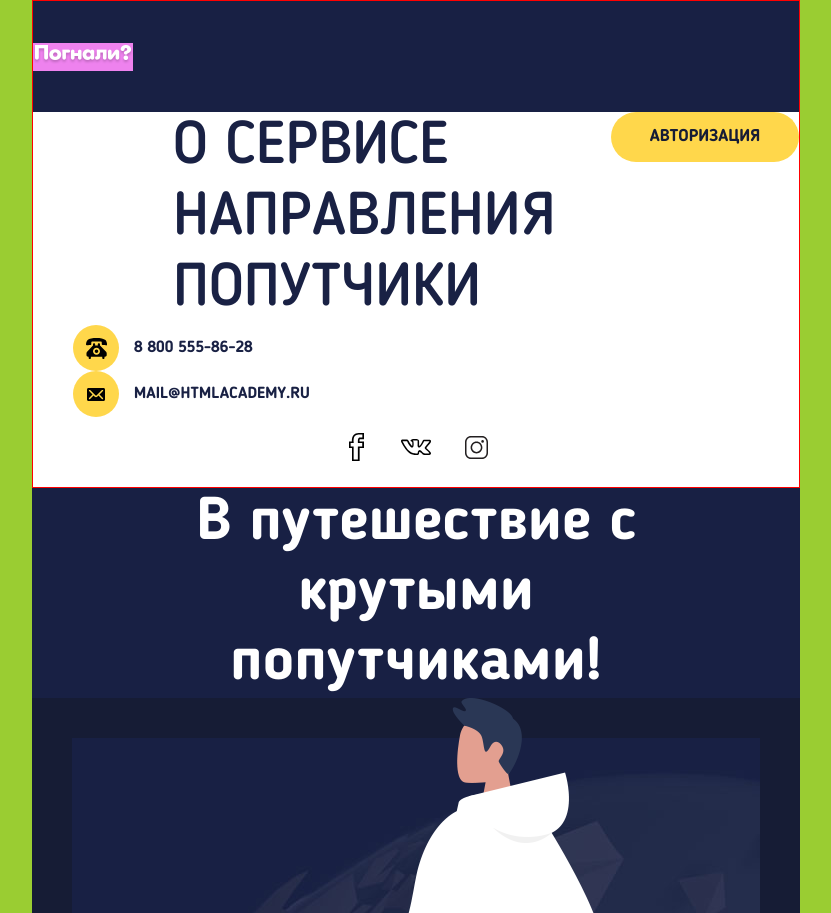
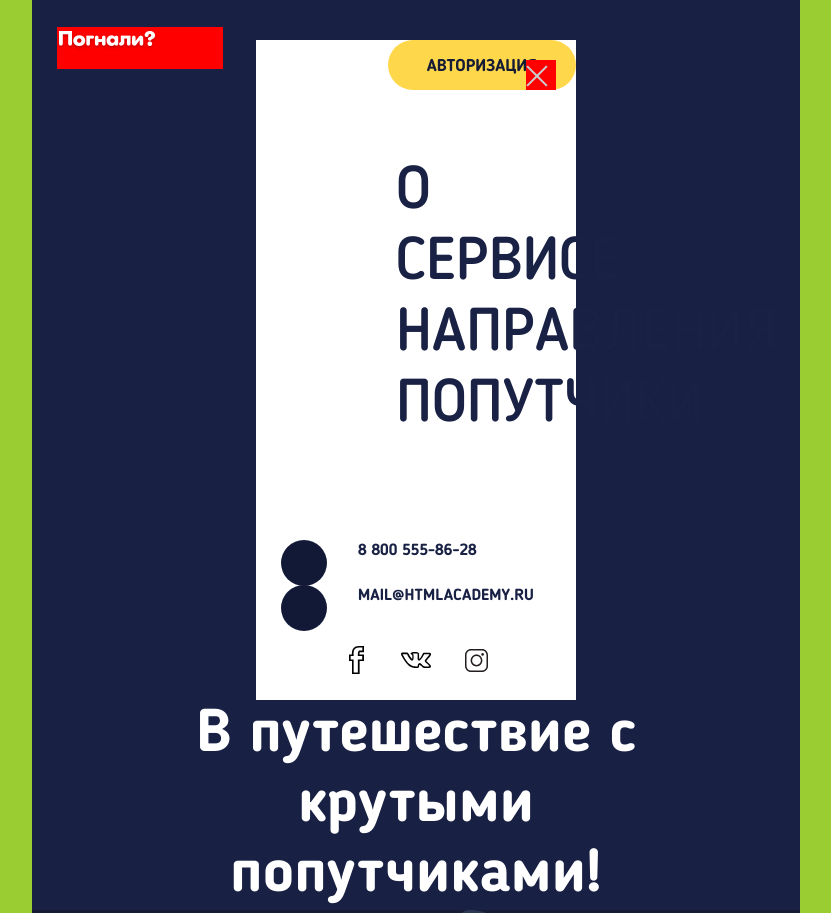
Before and after one commit to zimiki/824601-pognali-18, a plain HTML site: page source/index.html in a window 1280 px wide. Shown: the top 913 px of the page, without its empty margins (224-1055 px from the left). Drawn offline with nearby package versions, Linux system fonts and the light colour scheme; files that its build step writes are made by us from their sources.

Commit message:
Вариант верхнего меню через абсолютную привязку

```diff
--- a/source/index.html
+++ b/source/index.html
@@ -15,26 +15,31 @@
       <img class="logo__image logo__image--white" src="img/logo-mobile-white@1x.png" width="100" height="19"
         alt="Сервис поиска попутчиков 'Погнали?'">
     </a>
-
-    <nav class="page-header__main-nav main-nav">
-      <button class="main-nav__toggle" type="button">Открыть меню</button>
+    <nav class="page-header__main-nav main-nav  main-nav--opened main-nav--nojs">
+      <button class="main-nav__toggle" type="button"><span class="visually-hidden">Открыть меню</span></button>
       <div class="main-nav__wrapper">
         <ul class="main-nav__page-list page-list">
           <li class="page-list__item"><a class="page-list__link" href="#">О сервисе</a></li>
           <li class="page-list__item"><a class="page-list__link" href="form.html">Направления</a></li>
           <li class="page-list__item"><a class="page-list__link" href="catalog.html">Попутчики</a></li>
         </ul>
+
         <ul class="main-nav__user-list user-list">
-          <li class="user-list__item-wrapper user-list__item-wrapper--login"><a class="user-list__login button" href="login.html">Авторизация</a></li>
-          <li class="user-list__item-wrapper">
-            <span class="user-list__item user-list__item--phone">Телефон:</span>
-            <a class="user-list__link" href="tel:+78005558628">8 800 555-86-28</a>
-          </li>
-          <li class="user-list__item-wrapper">
-            <span class="user-list__item user-list__item--email">Почта:</span>
-            <a class="user-list__link" href="maulto:mail@htmlacademy.ru">mail@htmlacademy.ru</a>
-          </li>
+          <li class="user-list__item">
+            <a class="user-list__login button" href="login.html">Авторизация</a></li>
         </ul>
+
+        <div class="main-nav__contact-wrapper">
+          <a class="main-nav__contact main-nav__contact--phone" href="tel:+78005558628">
+            <span class="visually-hidden">Телефон:</span>
+            8 800 555-86-28
+          </a>
+          <a class="main-nav__contact main-nav__contact--email" href="maulto:mail@htmlacademy.ru">
+            <span class="visually-hidden">Почта:</span>
+            mail@htmlacademy.ru
+          </a>
+        </div>
+
         <ul class="main-nav__social social">
           <li><a class="social__link social__link--fb social__link--light"
               href="https://www.facebook.com/htmlacademy">Facebook</a></li>
@@ -227,6 +232,9 @@
     <button class="business-modal__close button" type="button">Закрыть окно</button>
   </section>
 
+  <script src="../js/main-nav.js"></script>
+
+
 </body>
 
 </html>
--- /dev/null
+++ b/source/js/main-nav.js
@@ -0,0 +1,14 @@
+var navMain = document.querySelector('.main-nav');
+var navToggle = document.querySelector('.main-nav__toggle');
+
+navMain.classList.remove('main-nav--nojs');
+
+navToggle.addEventListener('click', function () {
+  if (navMain.classList.contains('main-nav--closed')) {
+    navMain.classList.remove('main-nav--closed');
+    navMain.classList.add('main-nav--opened');
+  } else {
+    navMain.classList.add('main-nav--closed');
+    navMain.classList.remove('main-nav--opened');
+  }
+});
--- a/source/less/blooks/main-nav.less
+++ b/source/less/blooks/main-nav.less
@@ -1,12 +1,16 @@
 .main-nav {
+  position: relative;
+  width: 320px;
+  margin: 0 auto;
   text-transform: uppercase;
   font-weight: bold;
 }
 
 .main-nav__wrapper {
-  position: relative;
   display: flex;
   flex-direction: column;
+  width: 320px;
+  min-height: 500px;
   color: #192144;
   background-color: #ffffff;
   padding-right: 25px;
@@ -14,15 +18,106 @@
 }
 
 .main-nav__toggle {
-  font-size: 0;
+  position: absolute;
+  top: 20px;
+  right: 20px;
+  z-index: 2;
+  display: block;
   width: 30px;
   height: 30px;
+  cursor: pointer;
+  border: none;
+  background-color: red;
+}
+
+.main-nav--closed .main-nav__toggle {
   background-image: url("../img/menu.svg");
-  background-position: center;
   background-repeat: no-repeat;
-  background-color: transparent;
-  border: 0;
+  background-size: 25px auto;
+  background-position: 3px 9px;
 }
+
+.main-nav--closed .main-nav__wrapper {
+  display: none;
+}
+
+.main-nav--opened .main-nav__toggle {
+  &::before,
+  &::after {
+    content: "";
+    position: absolute;
+    top: 14;
+    left: -3px;
+    width: 28px;
+    height: 2px;
+    background-color: #cccccc;
+  }
+
+  &::before {
+    transform: rotate(45deg);
+  }
+
+  &::after {
+    transform: rotate(-45deg);
+  }
+
+  &:hover::before,
+  &:hover::after {
+    background-color: #9ba0b6;
+  }
+
+  &:active::before,
+  &:active::after {
+    background-color: #161c35;
+  }
+}
+
+.main-nav--nojs .main-nav__toggle {
+  display: none;
+}
+
+.main-nav__contact-wrapper {
+  display: flex;
+  flex-direction: column;
+  margin-right: 25px;
+  margin-left: 25px;
+
+}
+
+.main-nav__contact {
+  height: 45px;
+  vertical-align: middle;
+  position: relative;
+  font-size: 16px;
+  line-height: 22px;
+  color: #192144;
+  padding-left: 37px;
+
+  &::before {
+    position: absolute;
+    content: "";
+    width: 46px;
+    height: 46px;
+    top: 0;
+    left: -40px;
+    font-size: 0;
+    background-color: #121936;
+    background-position: center;
+    background-repeat: no-repeat;
+    border-radius: 50%;
+  }
+}
+/*
+  &--phone::before {
+    background-image: url("../img/contacts-phone.svg");
+    background-size: auto 21px;
+  }
+
+  &--email::before {
+    background-image: url("../img/contacts-mail.svg");
+    background-size: auto 13px;
+  }*/
+
 
 @media (min-width: @tablet-width) {
   .main-nav__wrapper {
--- a/source/less/blooks/page-header.less
+++ b/source/less/blooks/page-header.less
@@ -1,14 +1,25 @@
 .page-header {
-  min-height: 65px;
-  padding-top: 25px;
+  position: relative;
+  min-height: 60px;
+  display: flex;
+  flex-direction: column;
+  color: #ffffff;
   background-color: #161c36;
-  border: 1px red solid;
 }
 
 .page-header__logo {
+  position: absolute;
+  background: red;
   width: 100px;
   height: 19px;
-  background-color: violet;
+  top: 27px;
+  left: 25px;
+  z-index: 2;
+}
+
+.logo__image {
+  width: 100px;
+  height: 19px;
 }
 
 @media (min-width: @tablet-width) {
--- a/source/less/blooks/page-list.less
+++ b/source/less/blooks/page-list.less
@@ -3,6 +3,7 @@
   display: flex;
   flex-direction: column;
   align-items: center;
+  margin-top: 117px;
 }
 
 .page-list__link {
@@ -10,6 +11,11 @@
   font-size: 30px;
   line-height: 36px;
   font-weight: 600;
+
+
+  &:hover {
+    color: #ffd74b; /*Вопрос: Как понять что за эффект?"*/
+  }
 }
 
 @media (min-width: @tablet-width) {
--- a/source/less/blooks/user-list.less
+++ b/source/less/blooks/user-list.less
@@ -2,45 +2,16 @@
   .reset-list();
   display: flex;
   flex-direction: column;
+  margin-top: 49px;
+  margin-bottom: 50px;
+}
+
+.user-list__item {
+  display: flex;
 }
 
 .user-list__login {
   width: 100%;
-  margin-top: 60px;
-  margin-bottom: 50px;
-}
-
-.user-list__item-wrapper {
-  display: flex;
-}
-
-.user-list__item {
-  width: 46px;
-  height: 46px;
-  font-size: 0;
-  background-color: #ffd74b;
-  background-position: center;
-  background-repeat: no-repeat;
-  border-radius: 50%;
-}
-
-
-.user-list__item--phone {
-  background-image: url("../img/contacts-phone.svg");
-  background-size: auto 21px;
-}
-
-.user-list__item--email {
-  background-image: url("../img/contacts-mail.svg");
-  background-size: auto 13px;
-}
-
-.user-list__link {
-  align-self: center;
-  font-size: 16px;
-  line-height: 22px;
-  color: #192144;
-  margin-left: 15px;
 }
 
 @media (min-width: @tablet-width) {
@@ -62,12 +33,4 @@
   .user-list__login {
     position: static;
   }
-
-  .user-list__item-wrapper--login {
-    order: 1;
-  }
-
-  .user-list__link {
-    display: none;
-  }
 }
--- a/source/less/style.less
+++ b/source/less/style.less
@@ -1,7 +1,7 @@
 @import "variables.less";
+@import "mixins.less";
 @import "blooks/container.less";
 @import "blooks/user-list.less";
-@import "mixins.less";
 @import "blooks/page-header.less";
 @import "blooks/main-nav.less";
 @import "blooks/page-list.less";
@@ -70,8 +70,8 @@ img {
   vertical-align: middle;
   font-weight: bold;
   background-color: #ffd74b;
-  padding-top: 10px;
-  padding-bottom: 10px;
+  padding-top: 12px;
+  padding-bottom: 8px;
   border-radius: 25px;
 }
 
--- a/source/less/variables.less
+++ b/source/less/variables.less
@@ -56,3 +56,4 @@
 
 @tablet-width: 768px;
 @desktop-width: 1440px;
+@mobile-width-only: 767px;
```
